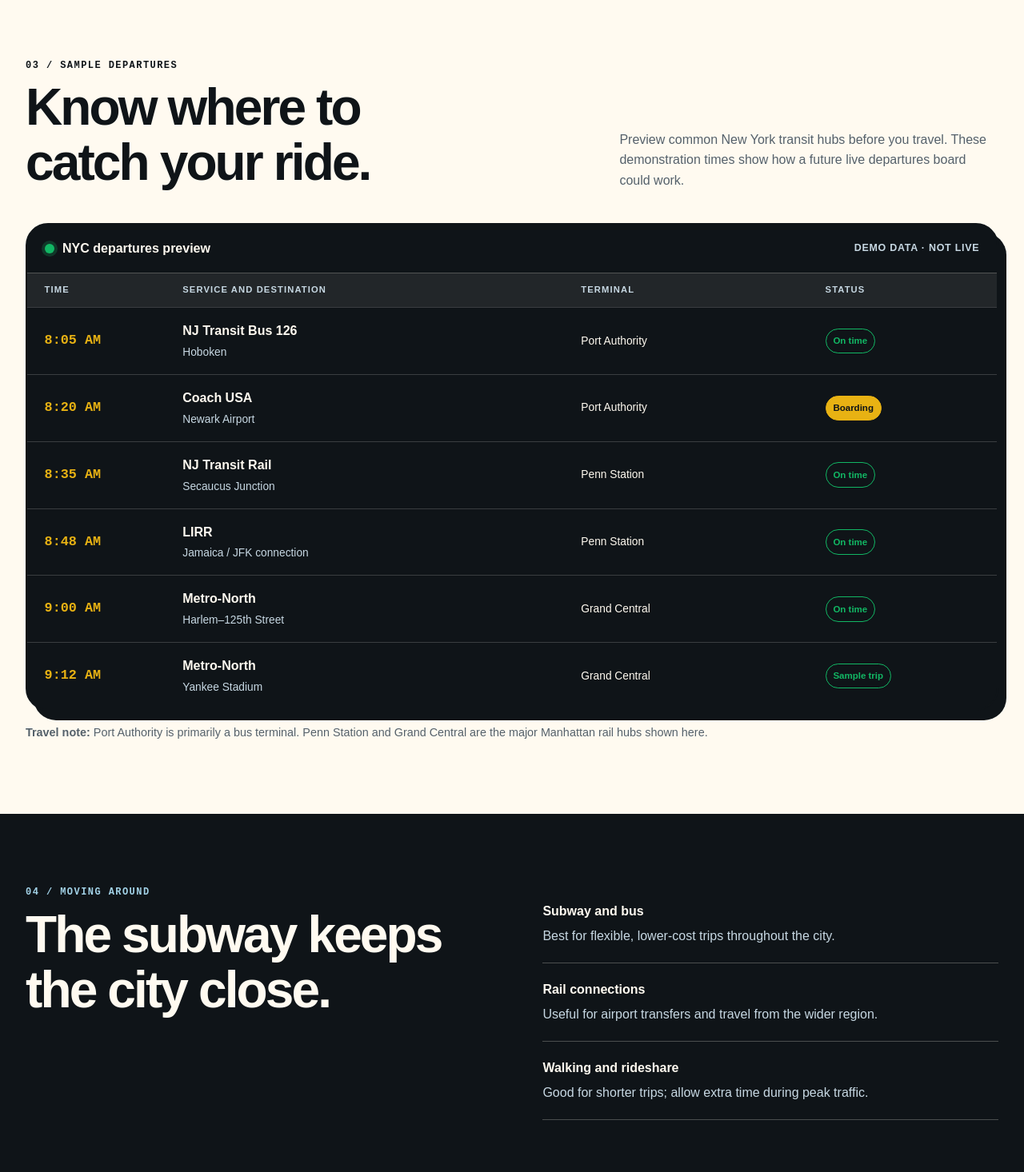
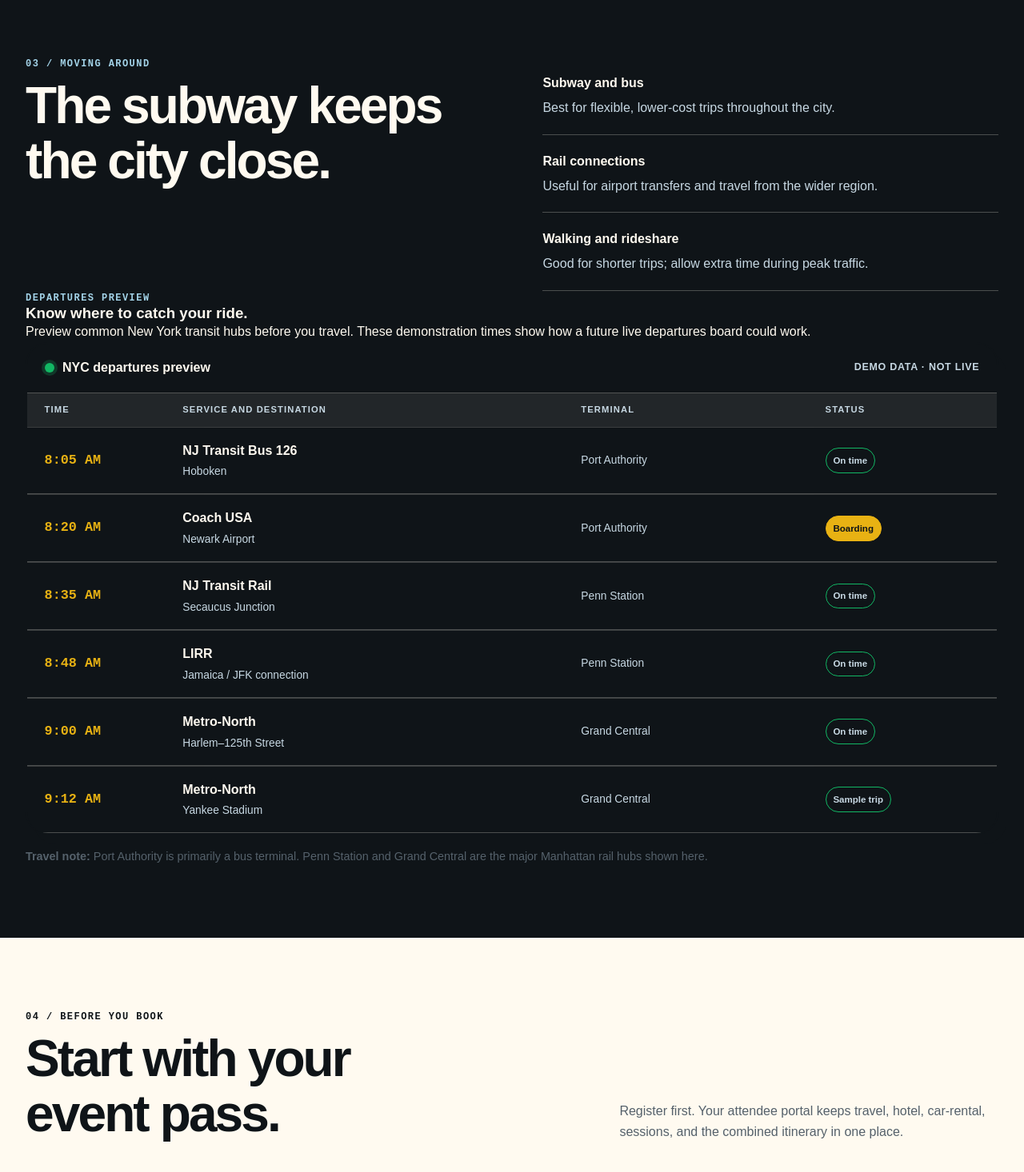
Before and after one commit to SparkCitySTEAMConvention/STEAMCon, a React (Vite) app in the folder frontend/: page /travel in a window 1280 px wide. Shown: the part 2360-3826 px from the top of the page at 80% size. Built offline with nearby package versions, Linux system fonts and the light colour scheme.

Commit message:
Combine transit guide and departures preview

```diff
--- a/frontend/src/pages/TravelInfoPage.jsx
+++ b/frontend/src/pages/TravelInfoPage.jsx
@@ -101,9 +101,20 @@
           </div>
         </section>
 
-        <section className="container travel-guide-section departures-section" id="departures" aria-labelledby="departures-heading">
-          <div className="travel-guide-heading">
-            <div><p className="eyebrow">03 / Sample departures</p><h2 id="departures-heading">Know where to catch your ride.</h2></div>
+        <section className="travel-guide-transit" id="departures" aria-labelledby="transit-heading">
+          <div className="container">
+            <div className="travel-guide-transit-grid">
+              <div><p className="eyebrow">03 / Moving around</p><h2 id="transit-heading">The subway keeps the city close.</h2></div>
+              <ul>
+                <li><strong>Subway and bus</strong><span>Best for flexible, lower-cost trips throughout the city.</span></li>
+                <li><strong>Rail connections</strong><span>Useful for airport transfers and travel from the wider region.</span></li>
+                <li><strong>Walking and rideshare</strong><span>Good for shorter trips; allow extra time during peak traffic.</span></li>
+              </ul>
+            </div>
+
+            <div className="transit-departures" aria-labelledby="departures-heading">
+              <div className="transit-departures-heading">
+                <div><p className="eyebrow">Departures preview</p><h3 id="departures-heading">Know where to catch your ride.</h3></div>
                 <p>Preview common New York transit hubs before you travel. These demonstration times show how a future live departures board could work.</p>
               </div>
               <div className="departures-board">
@@ -126,22 +137,13 @@
                 </ol>
               </div>
               <p className="departures-note"><strong>Travel note:</strong> Port Authority is primarily a bus terminal. Penn Station and Grand Central are the major Manhattan rail hubs shown here.</p>
-        </section>
-
-        <section className="travel-guide-transit" aria-labelledby="transit-heading">
-          <div className="container travel-guide-transit-grid">
-            <div><p className="eyebrow">04 / Moving around</p><h2 id="transit-heading">The subway keeps the city close.</h2></div>
-            <ul>
-              <li><strong>Subway and bus</strong><span>Best for flexible, lower-cost trips throughout the city.</span></li>
-              <li><strong>Rail connections</strong><span>Useful for airport transfers and travel from the wider region.</span></li>
-              <li><strong>Walking and rideshare</strong><span>Good for shorter trips; allow extra time during peak traffic.</span></li>
-            </ul>
+            </div>
           </div>
         </section>
 
         <section className="container travel-guide-section" aria-labelledby="before-heading">
           <div className="travel-guide-heading">
-            <div><p className="eyebrow">05 / Before you book</p><h2 id="before-heading">Start with your event pass.</h2></div>
+            <div><p className="eyebrow">04 / Before you book</p><h2 id="before-heading">Start with your event pass.</h2></div>
             <p>Register first. Your attendee portal keeps travel, hotel, car-rental, sessions, and the combined itinerary in one place.</p>
           </div>
           <div className="travel-guide-callout">
```
Lines whose indentation alone changed are shown as unchanged.
